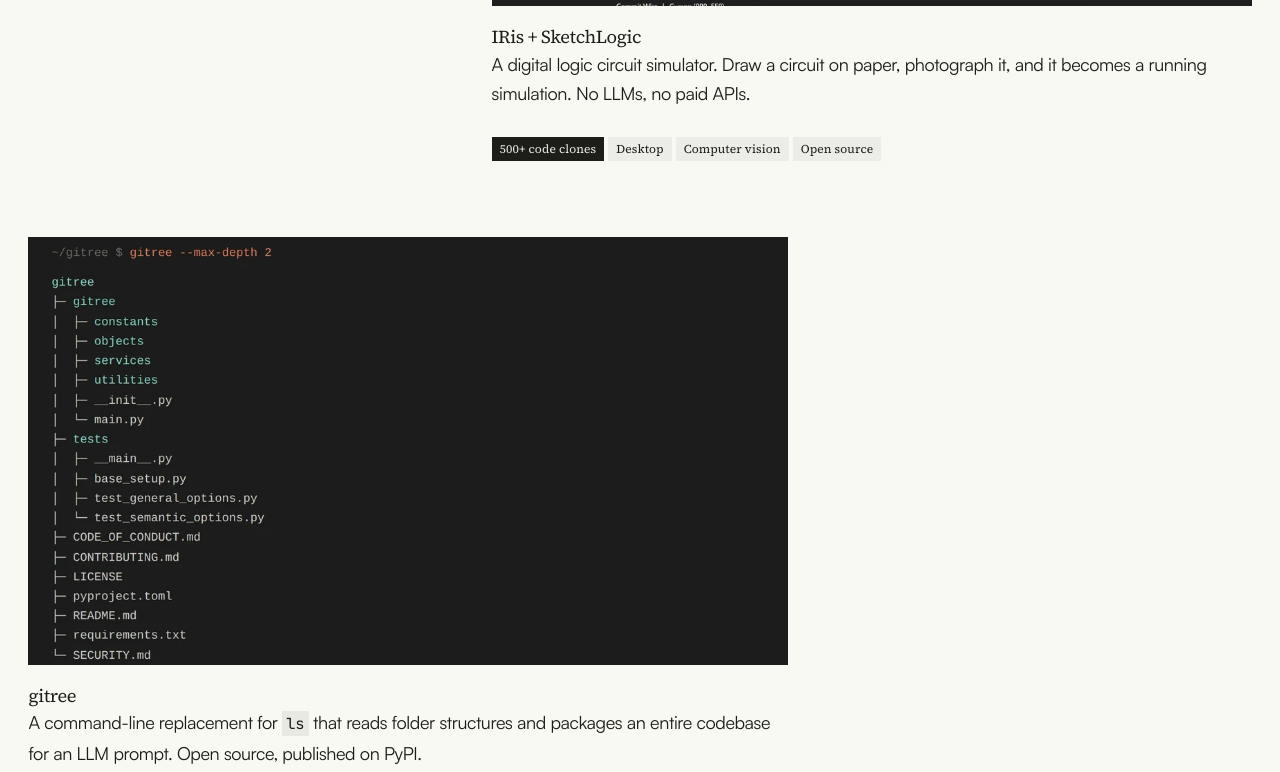
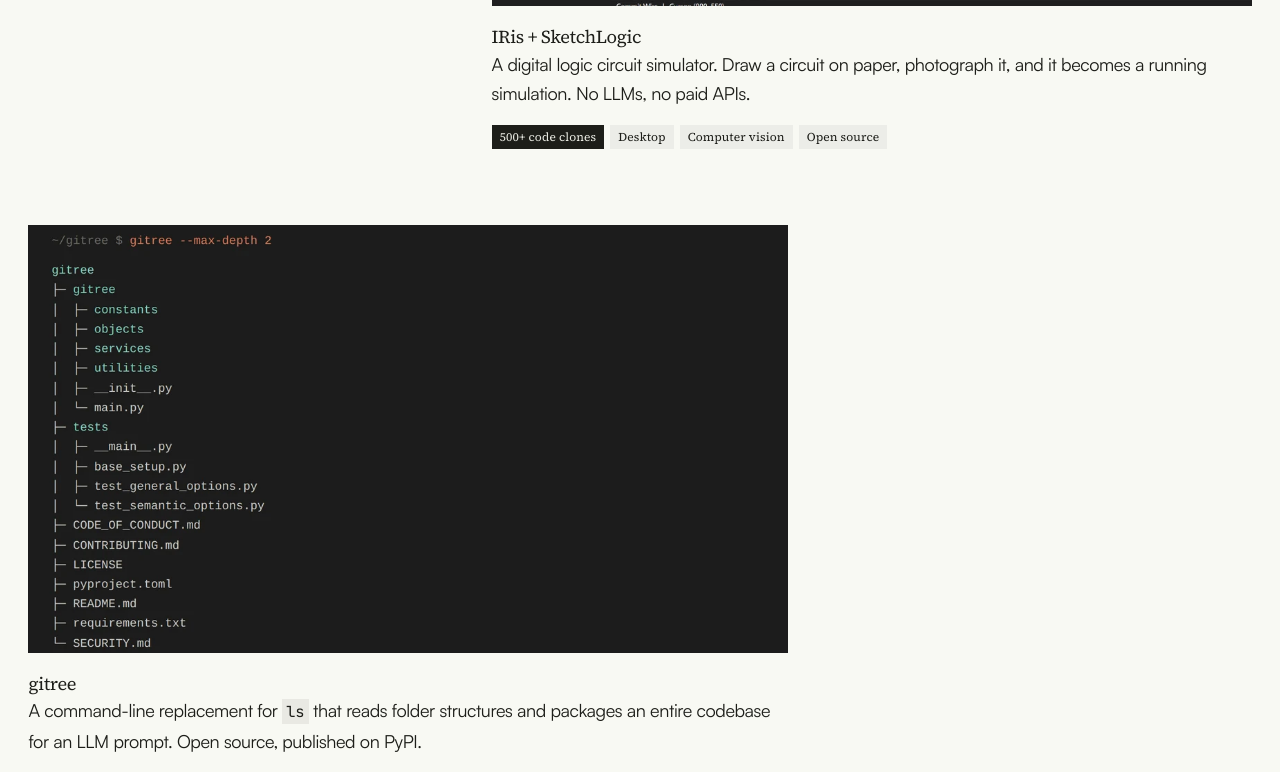
Before and after one commit to ShahzaibAhmad05/portfolio, a Next.js app: page / in a window 1280 px wide. Shown: the part 1494-2266 px from the top of the page. Built offline with nearby package versions, Linux system fonts and the light colour scheme; no server answers.

Commit message:
spacing changes between project tags

```diff
--- a/app/WorkSection.tsx
+++ b/app/WorkSection.tsx
@@ -39,7 +39,7 @@
               <p className="mb-[18px] text-lg leading-[28.8px]">
                 <CodeText text={work.summary} />
               </p>
-              <div className="mt-3 flex flex-wrap gap-1">
+              <div className="flex flex-wrap gap-x-1.5 gap-y-1">
                 <span className="h-6 bg-foreground px-2 font-serif text-xs leading-6 tracking-[0.12px] text-on-ink">{work.stat}</span>
                 {work.tags.map((tag) => (
                   <span
```
